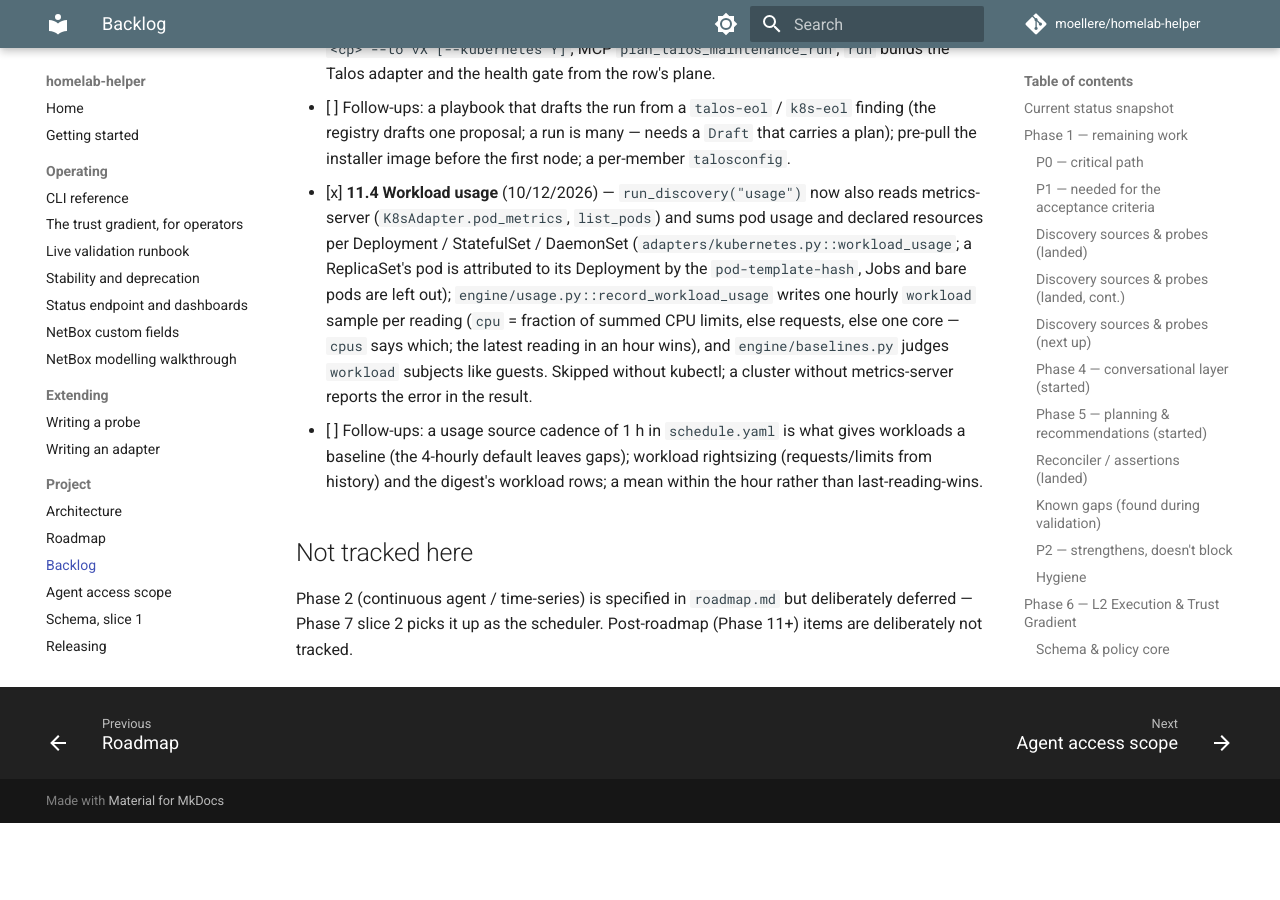
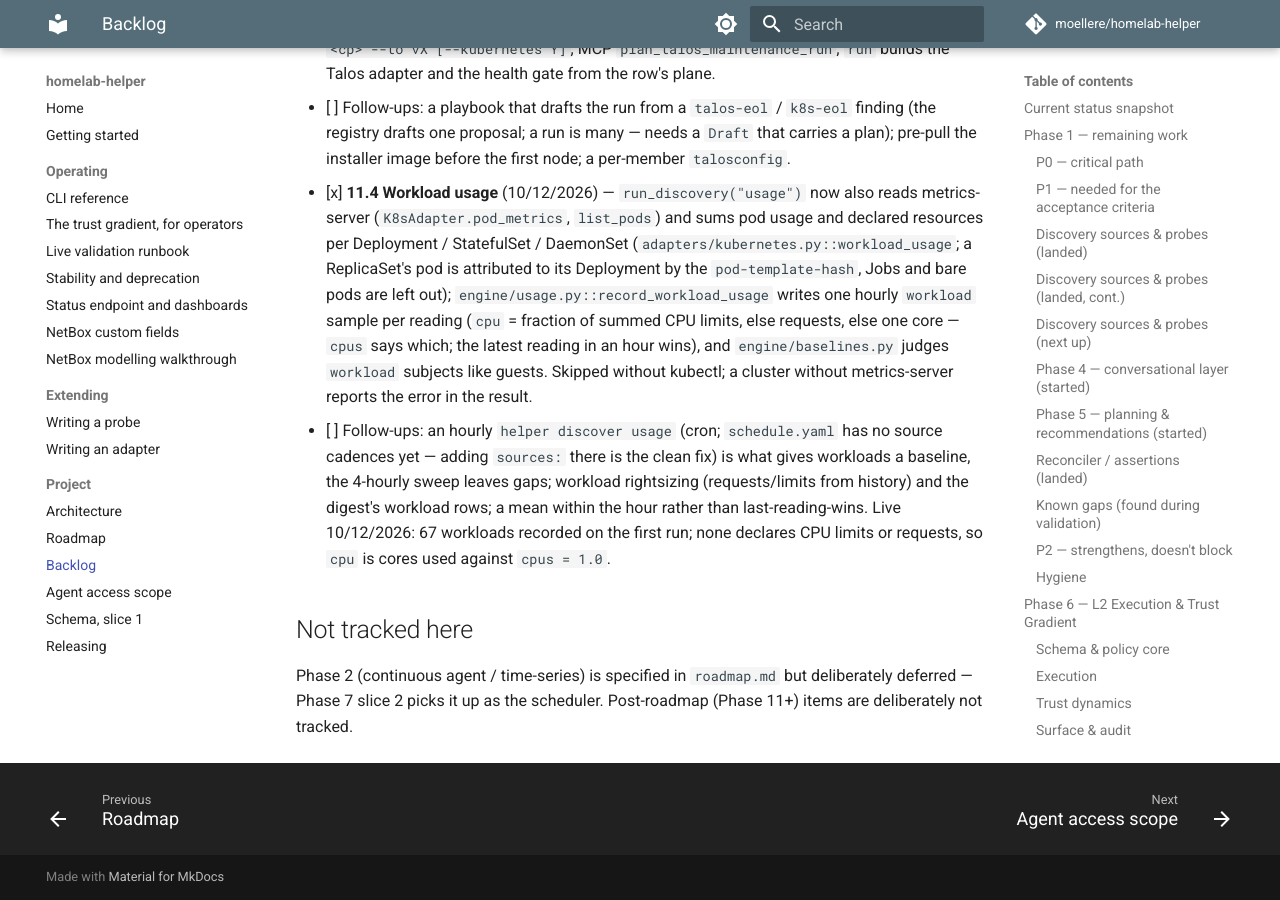
Before and after one commit to moellere/homelab-helper, an MkDocs documentation site: the page built from docs/backlog.md, in a window 1280 px wide and 900 px high, scrolled down 33861 px. Built offline with MkDocs 1.6.1 and Material for MkDocs 9.7.7, drawn with Linux system fonts in a browser that asks for light colours; comment, search, counter and statistics services are not loaded; before the commit the page ends 34684 px from its top, so only the background shows below that.

Commit message:
docs: usage cadence is a cron line, not schedule.yaml; 11.4 live row
Co-Authored-By: Claude Fable 5.1 <noreply@anthropic.com>
Claude-Session: https://claude.ai/code/session_0125ttTyRY28bTLjodhqfQ4P

```diff
--- a/docs/backlog.md
+++ b/docs/backlog.md
@@ -1283,10 +1283,13 @@ See `roadmap.md` Phase 11. The Kubernetes nodes join the gradient through the
   else one core — `cpus` says which; the latest reading in an hour wins), and
   `engine/baselines.py` judges `workload` subjects like guests. Skipped without
   kubectl; a cluster without metrics-server reports the error in the result.
-  - [ ] Follow-ups: a usage source cadence of 1 h in `schedule.yaml` is what
-    gives workloads a baseline (the 4-hourly default leaves gaps); workload
+  - [ ] Follow-ups: an hourly `helper discover usage` (cron; `schedule.yaml`
+    has no source cadences yet — adding `sources:` there is the clean fix) is
+    what gives workloads a baseline, the 4-hourly sweep leaves gaps; workload
     rightsizing (requests/limits from history) and the digest's workload rows;
-    a mean within the hour rather than last-reading-wins.
+    a mean within the hour rather than last-reading-wins. Live 10/12/2026: 67
+    workloads recorded on the first run; none declares CPU limits or requests,
+    so `cpu` is cores used against `cpus = 1.0`.
 
 ## Not tracked here
 
```
Also changed, not shown: README.md (+3 -2 lines), docs/live-validation.md (+3 -3 lines).
